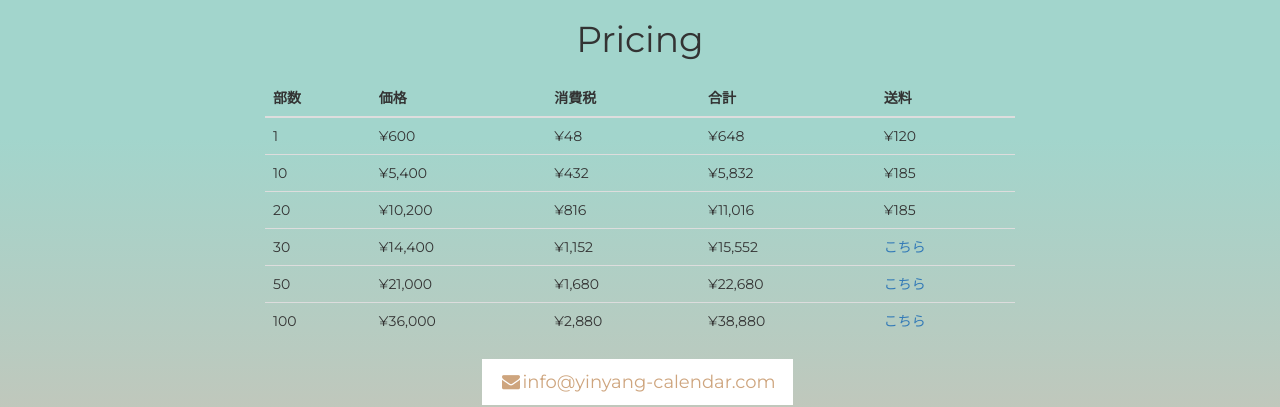
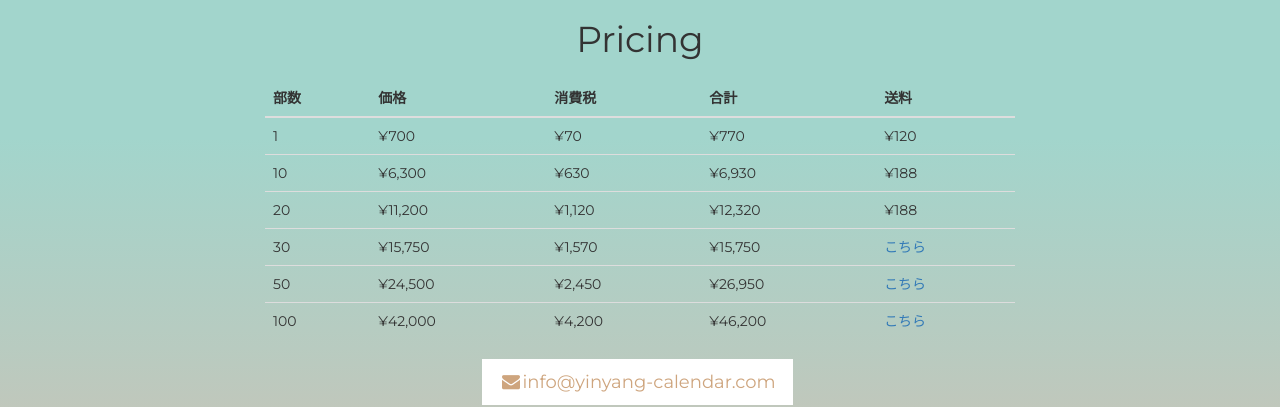
Before and after one commit to ogawa0071/yinyang-calendar.com, a Nuxt app: page /pricing in a window 1280 px wide. Shown: the top 407 px of the page. Built offline with nearby package versions, Linux system fonts and the light colour scheme.

Commit message:
消費税の変更を反映

```diff
--- a/pages/pricing.vue
+++ b/pages/pricing.vue
@@ -18,51 +18,60 @@
               <tbody>
                 <tr>
                   <td>1</td>
-                  <td>¥600</td>
-                  <td>¥48</td>
-                  <td>¥648</td>
+                  <td>¥700</td>
+                  <td>¥70</td>
+                  <td>¥770</td>
                   <td>¥120</td>
                 </tr>
                 <tr>
                   <td>10</td>
-                  <td>¥5,400</td>
-                  <td>¥432</td>
-                  <td>¥5,832</td>
-                  <td>¥185</td>
+                  <td>¥6,300</td>
+                  <td>¥630</td>
+                  <td>¥6,930</td>
+                  <td>¥188</td>
                 </tr>
                 <tr>
                   <td>20</td>
-                  <td>¥10,200</td>
-                  <td>¥816</td>
-                  <td>¥11,016</td>
-                  <td>¥185</td>
+                  <td>¥11,200</td>
+                  <td>¥1,120</td>
+                  <td>¥12,320</td>
+                  <td>¥188</td>
                 </tr>
                 <tr>
                   <td>30</td>
-                  <td>¥14,400</td>
-                  <td>¥1,152</td>
-                  <td>¥15,552</td>
-                  <td><a
-                    href="http://www.kuronekoyamato.co.jp/estimate/kanto.html"
-                    target="_blank">こちら</a></td>
+                  <td>¥15,750</td>
+                  <td>¥1,570</td>
+                  <td>¥15,750</td>
+                  <td>
+                    <a
+                      href="http://www.kuronekoyamato.co.jp/estimate/kanto.html"
+                      target="_blank"
+                    >こちら</a>
+                  </td>
                 </tr>
                 <tr>
                   <td>50</td>
-                  <td>¥21,000</td>
-                  <td>¥1,680</td>
-                  <td>¥22,680</td>
-                  <td><a
-                    href="http://www.kuronekoyamato.co.jp/estimate/kanto.html"
-                    target="_blank">こちら</a></td>
+                  <td>¥24,500</td>
+                  <td>¥2,450</td>
+                  <td>¥26,950</td>
+                  <td>
+                    <a
+                      href="http://www.kuronekoyamato.co.jp/estimate/kanto.html"
+                      target="_blank"
+                    >こちら</a>
+                  </td>
                 </tr>
                 <tr>
                   <td>100</td>
-                  <td>¥36,000</td>
-                  <td>¥2,880</td>
-                  <td>¥38,880</td>
-                  <td><a
-                    href="http://www.kuronekoyamato.co.jp/estimate/kanto.html"
-                    target="_blank">こちら</a></td>
+                  <td>¥42,000</td>
+                  <td>¥4,200</td>
+                  <td>¥46,200</td>
+                  <td>
+                    <a
+                      href="http://www.kuronekoyamato.co.jp/estimate/kanto.html"
+                      target="_blank"
+                    >こちら</a>
+                  </td>
                 </tr>
               </tbody>
             </table>
@@ -70,10 +79,8 @@
           <div class="col-md-8 col-md-offset-2 banner">
             <ul class="list-inline">
               <li class="center-block">
-                <a
-                  href="mailto:info@yinyang-calendar.com"
-                  class="btn btn-default btn-lg">
-                  <i class="fa fa-envelope fa-fw"/>
+                <a href="mailto:info@yinyang-calendar.com" class="btn btn-default btn-lg">
+                  <i class="fa fa-envelope fa-fw" />
                   <span class="network-name">info@yinyang-calendar.com</span>
                 </a>
               </li>
```
